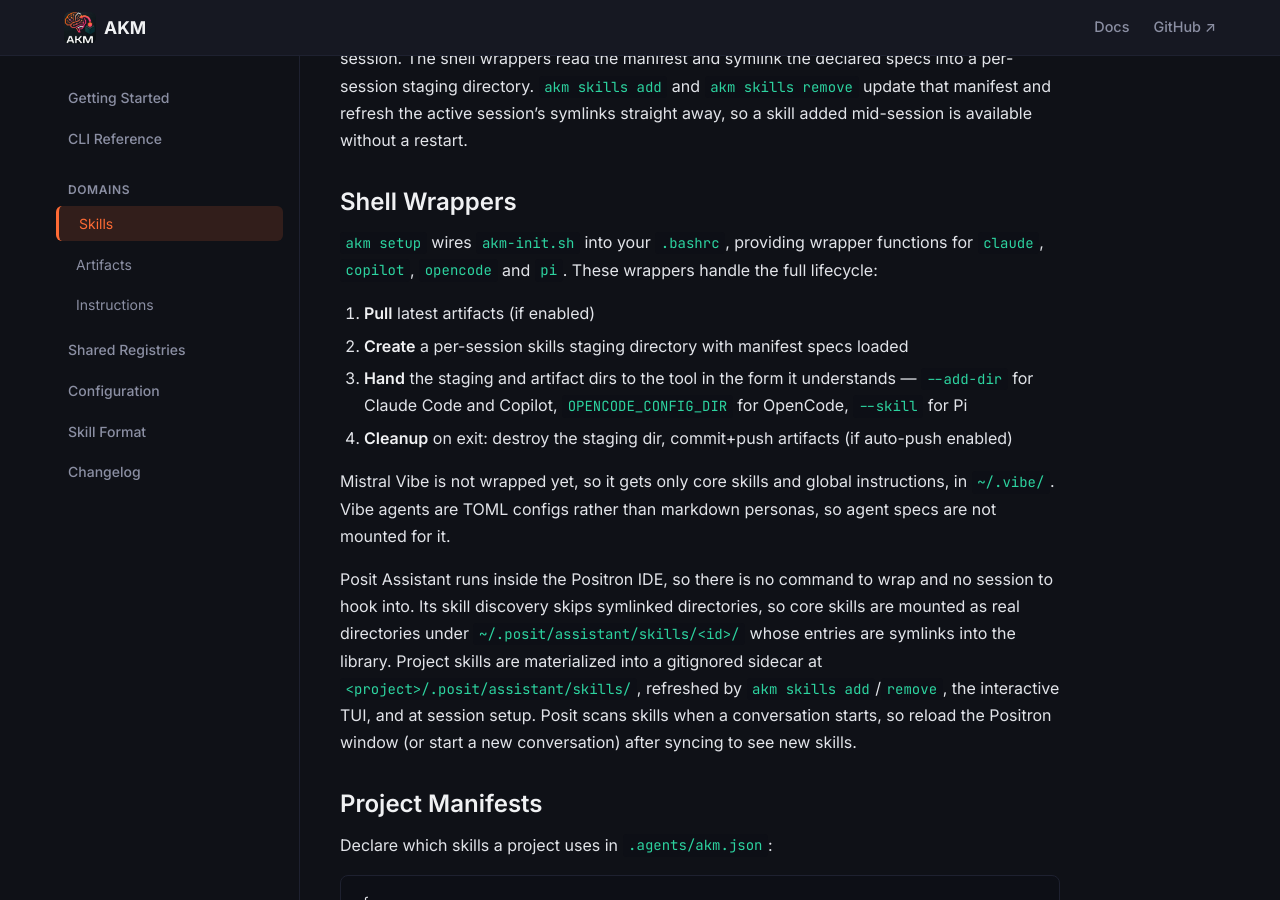
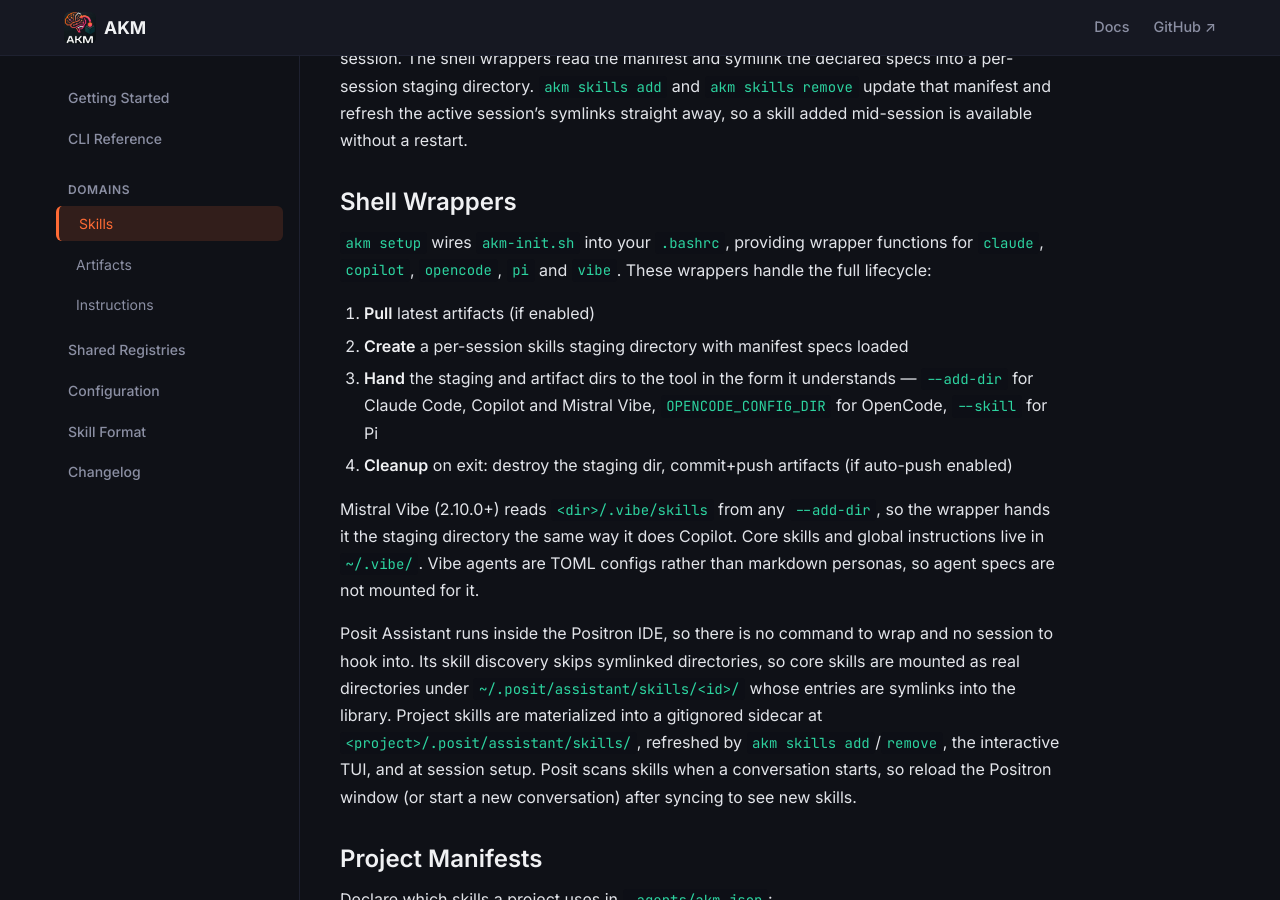
Before and after one commit to akm-rs/akm-web, a Jekyll site: the page built from docs/skills.md, in a window 1280 px wide and 900 px high, scrolled down 1023 px. Built offline with Jekyll 4.4.1, drawn with Linux system fonts in a browser that asks for light colours.

Commit message:
docs: list vibe among the shell wrappers (#10)

```diff
--- a/docs/skills.md
+++ b/docs/skills.md
@@ -51,17 +51,18 @@ restart.
 ## Shell Wrappers
 
 `akm setup` wires `akm-init.sh` into your `.bashrc`, providing wrapper functions
-for `claude`, `copilot`, `opencode` and `pi`. These wrappers handle the full
+for `claude`, `copilot`, `opencode`, `pi` and `vibe`. These wrappers handle the full
 lifecycle:
 
 1. **Pull** latest artifacts (if enabled)
 2. **Create** a per-session skills staging directory with manifest specs loaded
-3. **Hand** the staging and artifact dirs to the tool in the form it understands — `--add-dir` for Claude Code and Copilot, `OPENCODE_CONFIG_DIR` for OpenCode, `--skill` for Pi
+3. **Hand** the staging and artifact dirs to the tool in the form it understands — `--add-dir` for Claude Code, Copilot and Mistral Vibe, `OPENCODE_CONFIG_DIR` for OpenCode, `--skill` for Pi
 4. **Cleanup** on exit: destroy the staging dir, commit+push artifacts (if auto-push enabled)
 
-Mistral Vibe is not wrapped yet, so it gets only core skills and global
-instructions, in `~/.vibe/`. Vibe agents are TOML configs rather than markdown
-personas, so agent specs are not mounted for it.
+Mistral Vibe (2.10.0+) reads `<dir>/.vibe/skills` from any `--add-dir`, so the
+wrapper hands it the staging directory the same way it does Copilot. Core
+skills and global instructions live in `~/.vibe/`. Vibe agents are TOML
+configs rather than markdown personas, so agent specs are not mounted for it.
 
 Posit Assistant runs inside the Positron IDE, so there is no command to wrap
 and no session to hook into. Its skill discovery skips symlinked directories,
```
Also changed, not shown: docs/artifacts.md (+1 -1 lines), docs/getting-started.md (+2 -2 lines).
